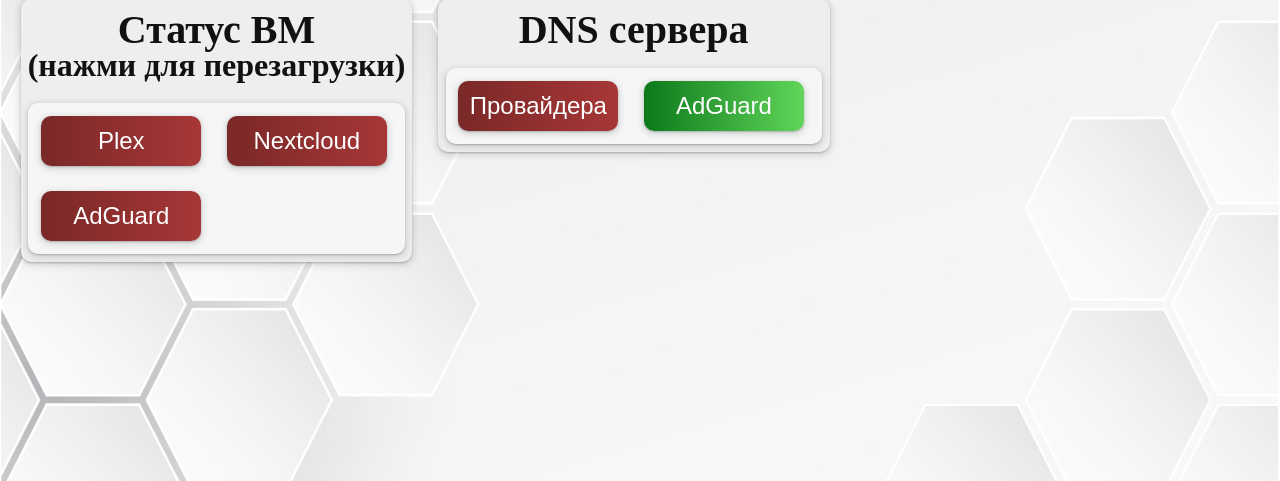
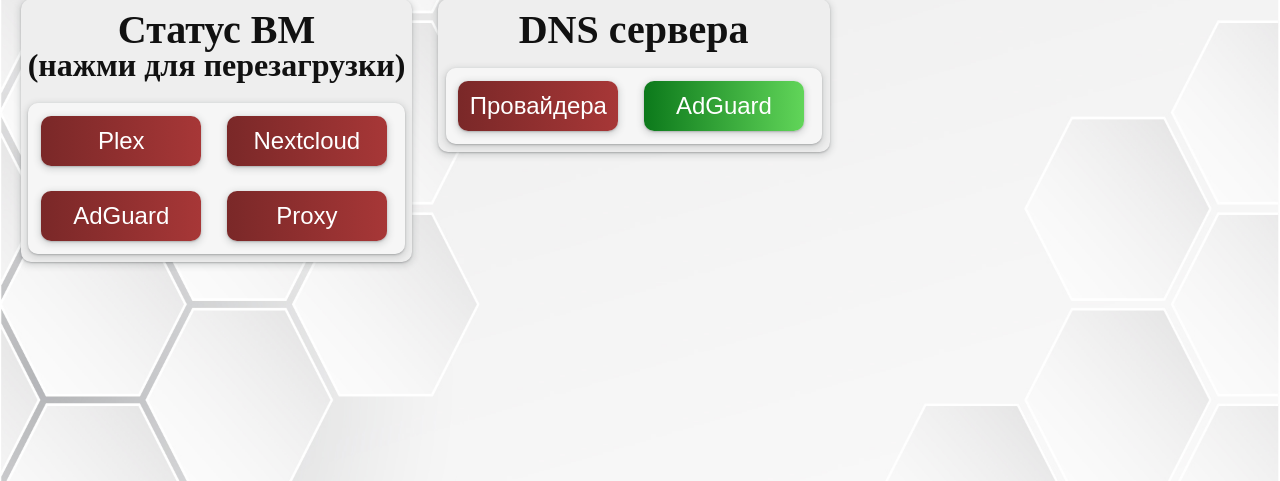
Before and after one commit to VizzleTF/home_lab, a Flask app: template templates/home.html in a window 1280 px wide. Shown: the part 274-755 px from the top of the page. Run offline with Flask 3, Linux system fonts and the light colour scheme; the template is opened without the code that fills it, so the values that code supplies are empty.

Commit message:
add proxy vm

```diff
--- a/main.py
+++ b/main.py
@@ -20,6 +20,11 @@
     else:
         nextcloud = False
 
+    if proxmox.vmstatus(104) == 'running':
+        nginx = True
+    else:
+        nginx = False
+
     if request.method == 'POST':
         if request.form.get('action1') == 'AdGuard':
             proxmox.vmreset(103)
@@ -29,6 +34,10 @@
             proxmox.vmreset(100)
         elif request.form.get('action3') == 'AdGuard':
             proxmox.vmstart(103)
+        elif request.form.get('action1') == 'Proxy':
+            proxmox.vmreset(104)
+        elif request.form.get('action3') == 'Proxy':
+            proxmox.vmstart(104)
         elif request.form.get('action3') == 'Plex':
             proxmox.vmstart(101)
         elif request.form.get('action3') == 'Nextcloud':
@@ -39,7 +48,7 @@
             keenetic.piholeon()
 
 
-    return render_template('home.html', adguard=adguard, plex=plex, nextcloud=nextcloud)
+    return render_template('home.html', nginx=nginx, adguard=adguard, plex=plex, nextcloud=nextcloud)
 
 if __name__ == '__main__':
     app.run(port='80')
--- a/templates/home.html
+++ b/templates/home.html
@@ -38,6 +38,12 @@
                 {% else %}
                     <input type="submit" class="glow-on-hover red" value="AdGuard" name="action3"/>
                 {% endif %}
+
+                {% if nginx %}
+                    <input type="submit" class="glow-on-hover green" value="Proxy" name="action1"/>
+                {% else %}
+                    <input type="submit" class="glow-on-hover red" value="Proxy" name="action3"/>
+                {% endif %}
             </form>
         </div>
 
```
